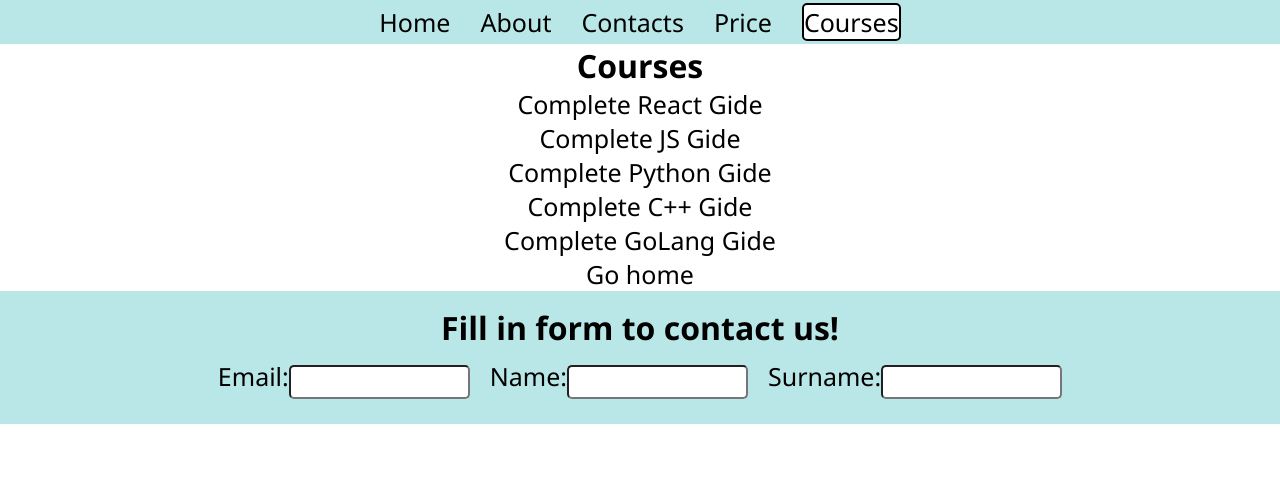
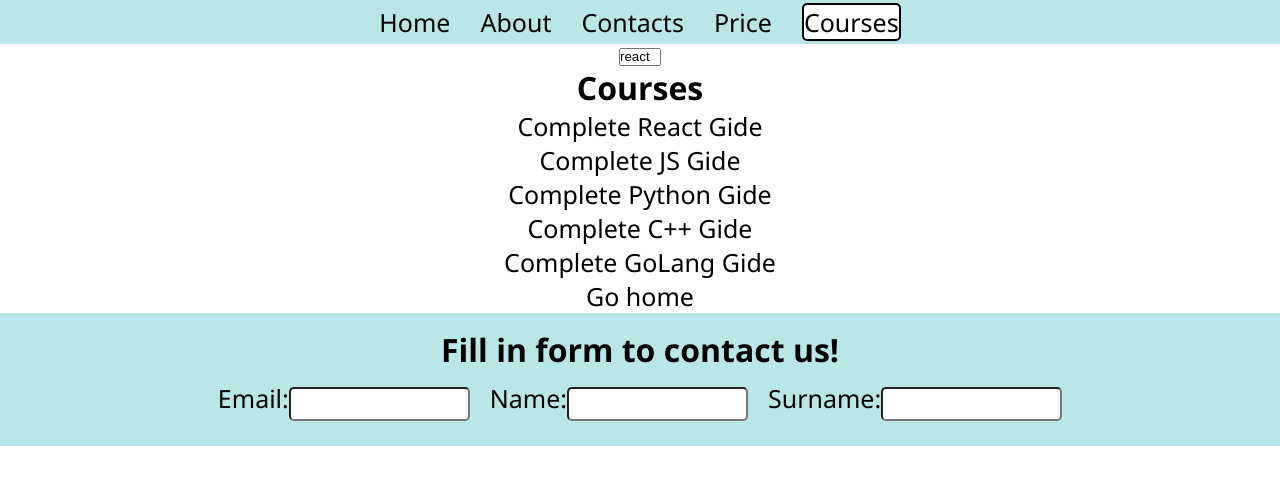
Before and after one commit to Andrei29SE/React-routing-project, a React (Create React App) app: page /courses in a window 1280 px wide. Shown: the top 484 px of the page. Built offline with nearby package versions, Linux system fonts and the light colour scheme.

Commit message:
9- working on dropout list

```diff
--- a/src/Components/Courses.jsx
+++ b/src/Components/Courses.jsx
@@ -30,6 +30,12 @@ const Courses = () => {
 
   return (
     <div className='linkBlock'>
+      <select multiple size='1'>
+        {sort.map((course) => {
+          return <option key={course.id}>{course.slug}</option>
+        })}
+      </select>
+
       <h1>{sortkey ? `Corses sorted by ${sortkey}` : `Courses`}</h1>
       {sort.map((course) => {
         return (
```
